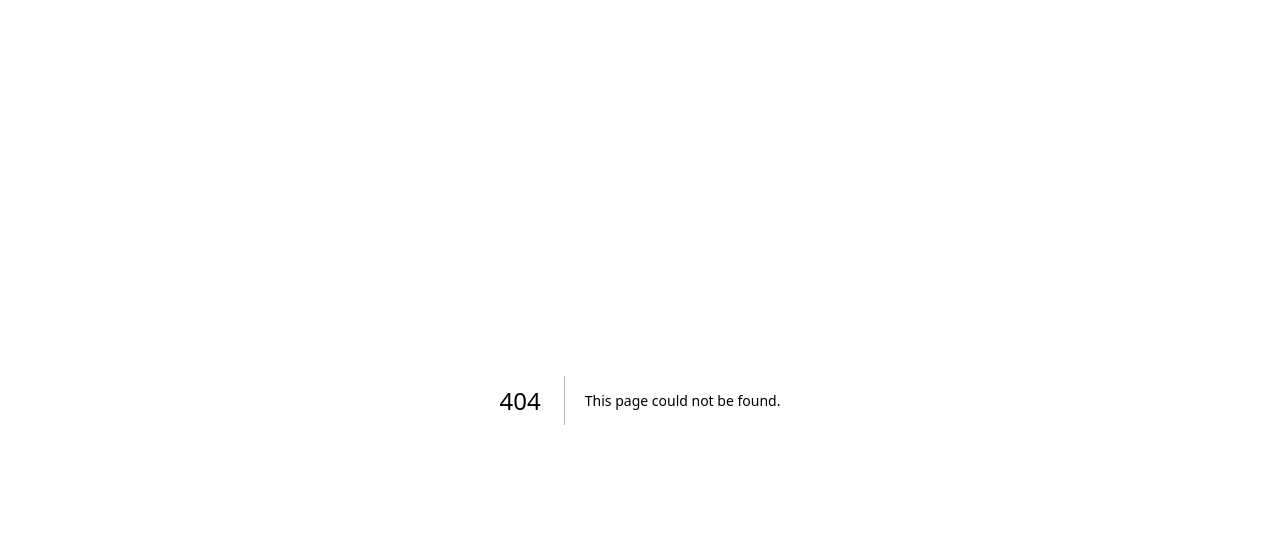
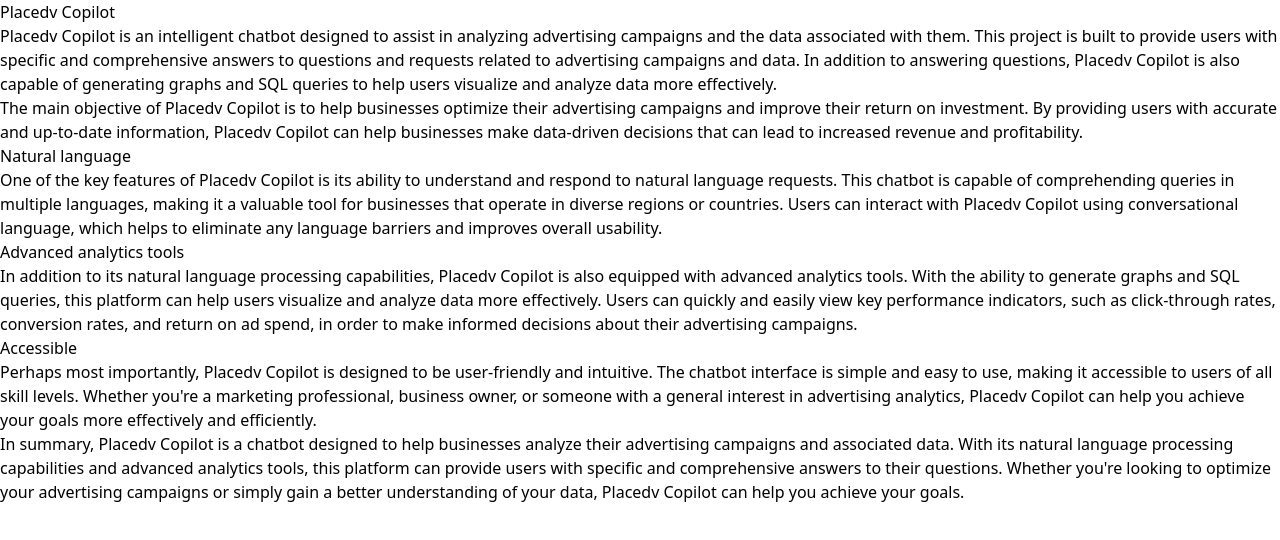
Before and after one commit to scasolari/pdv-project-placedv-ai-v1, a Next.js app: page /solutions/placedv-copilot in a window 1280 px wide. Before the commit this address had no page. Shown: the top 540 px of the page. Built offline with nearby package versions, Linux system fonts and the light colour scheme.

Commit message:
add placedv-copilot solution

```diff
--- a/components/footer.js
+++ b/components/footer.js
@@ -29,9 +29,11 @@ const navigation = {
     solutions: [
         { name: "Placedv Reporting", href: "/solutions/placedv-reporting" },
         { name: "Placedv Goofls", href: "/solutions/placedv-goofls" },
+        { name: "Placedv Copilot", href: "/solutions/placedv-copilot" },
     ],
     models: [
         { name: "Placedv Neptune", href: "/models/placedv-neptune" },
+        { name: "Placedv Saturn", href: "/models/placedv-saturn" },
     ],
     company: [
         { name: "About", href: "/about" },
@@ -119,7 +121,9 @@ export function FooterContent() {
 
                 <div className="pt-8 mt-8 sm:flex sm:items-center sm:justify-between">
                     <div>
-                        <BiPlanet size={24}/>
+                        <div className="flex items-center gap-2">
+                            <BiPlanet size={24}/> Placedv AI
+                        </div>
                         <p className="mt-4 text-xs text-gray-500 dark:text-[#888888]">
                             &copy; {new Date().getFullYear()} Placedv AI. All rights reserved.
                         </p>
--- /dev/null
+++ b/pages/solutions/placedv-copilot.mdx
@@ -0,0 +1,24 @@
+---
+title: 'Placedv Copilot'
+---
+
+# Placedv Copilot
+
+Placedv Copilot is an intelligent chatbot designed to assist in analyzing advertising campaigns and the data associated with them. This project is built to provide users with specific and comprehensive answers to questions and requests related to advertising campaigns and data. In addition to answering questions, Placedv Copilot is also capable of generating graphs and SQL queries to help users visualize and analyze data more effectively.
+
+
+The main objective of Placedv Copilot is to help businesses optimize their advertising campaigns and improve their return on investment. By providing users with accurate and up-to-date information, Placedv Copilot can help businesses make data-driven decisions that can lead to increased revenue and profitability.
+
+## Natural language
+
+One of the key features of Placedv Copilot is its ability to understand and respond to natural language requests. This chatbot is capable of comprehending queries in multiple languages, making it a valuable tool for businesses that operate in diverse regions or countries. Users can interact with Placedv Copilot using conversational language, which helps to eliminate any language barriers and improves overall usability.
+
+## Advanced analytics tools
+
+In addition to its natural language processing capabilities, Placedv Copilot is also equipped with advanced analytics tools. With the ability to generate graphs and SQL queries, this platform can help users visualize and analyze data more effectively. Users can quickly and easily view key performance indicators, such as click-through rates, conversion rates, and return on ad spend, in order to make informed decisions about their advertising campaigns.
+
+## Accessible
+
+Perhaps most importantly, Placedv Copilot is designed to be user-friendly and intuitive. The chatbot interface is simple and easy to use, making it accessible to users of all skill levels. Whether you're a marketing professional, business owner, or someone with a general interest in advertising analytics, Placedv Copilot can help you achieve your goals more effectively and efficiently.
+
+In summary, Placedv Copilot is a chatbot designed to help businesses analyze their advertising campaigns and associated data. With its natural language processing capabilities and advanced analytics tools, this platform can provide users with specific and comprehensive answers to their questions. Whether you're looking to optimize your advertising campaigns or simply gain a better understanding of your data, Placedv Copilot can help you achieve your goals.
```
Also changed, not shown: pages/_meta.json (+8 -0 lines), theme.config.jsx (+0 -8 lines).
